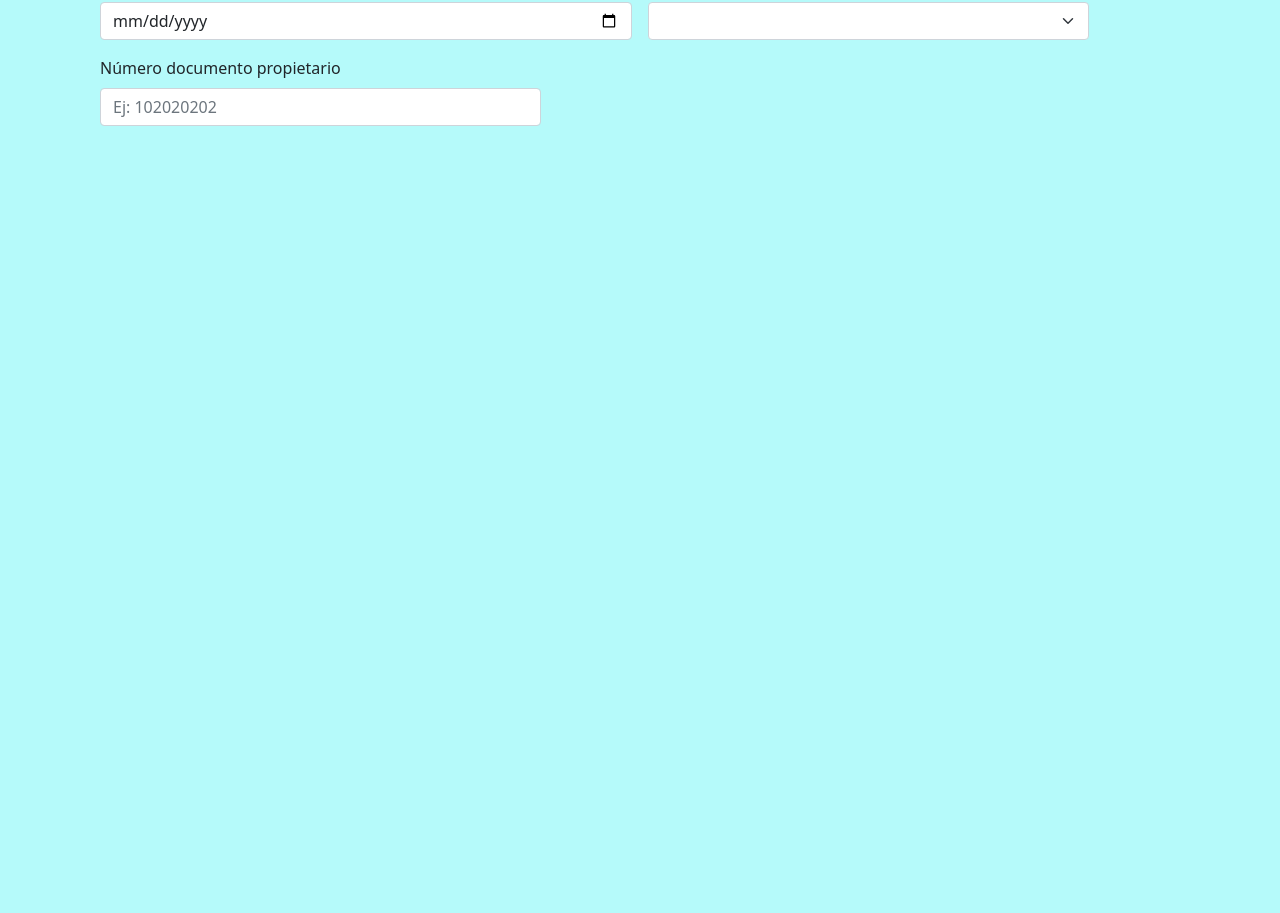
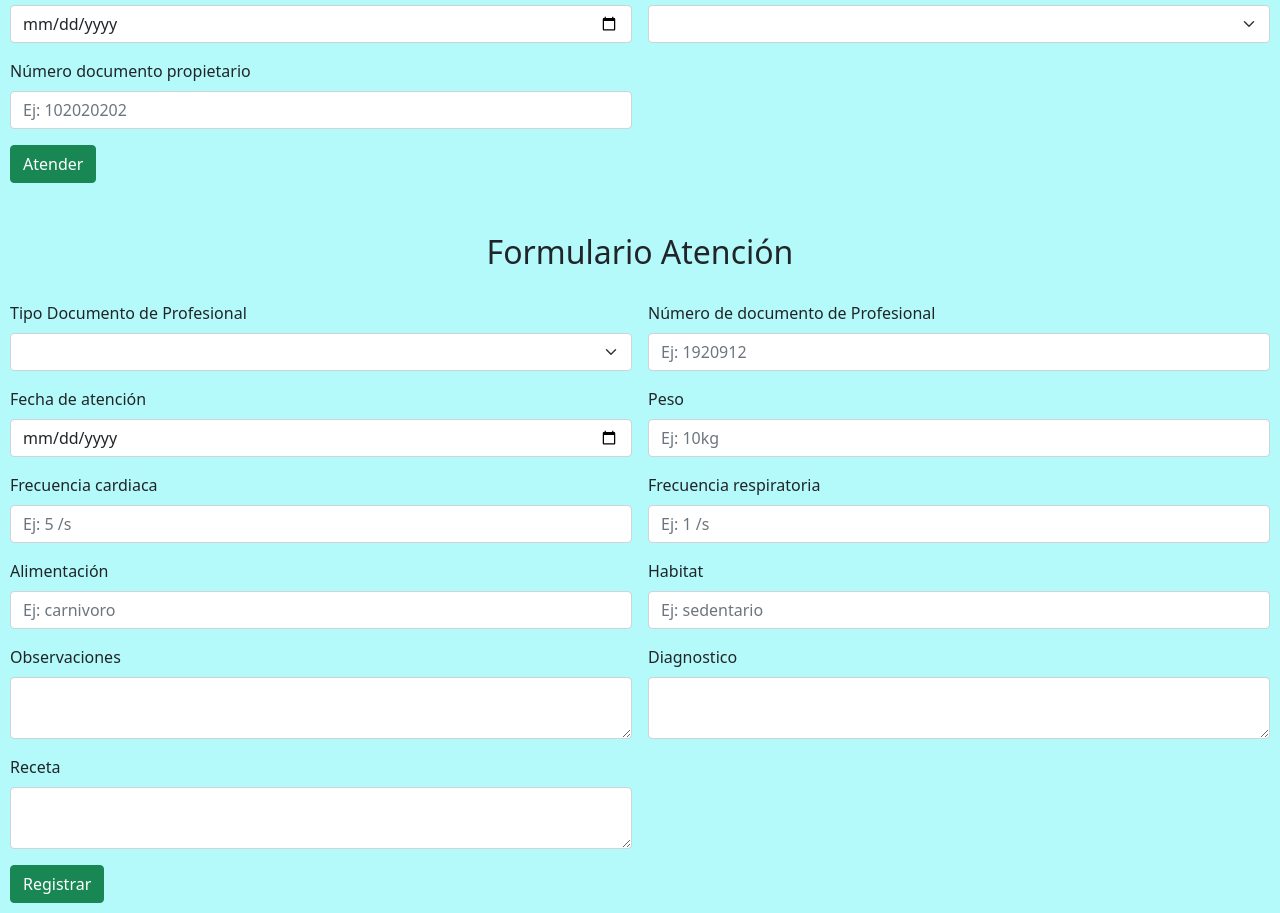
Before and after one commit to Beto-63/Proyecto-Veterinaria, a Vue app in the folder frontend/: page /Atencion in a window 1280 px wide. Shown: the part 703-1616 px from the top of the page. Before the commit the page ends 929 px from the top, so only its background shows below. Built offline with nearby package versions, Linux system fonts and the light colour scheme; no server answers.

Commit message:
new changes and new component

```diff
--- a/frontend/src/components/Cliente2.vue
+++ b/frontend/src/components/Cliente2.vue
@@ -1,5 +1,5 @@
 <template>
-  <div class="create-cliente-view">
+  <div class="ajustar-form">
     <!------FORMULARIO PARA CREAR CLIENTES----->
     <div>
       <h2 class="title">Iniciar Atención</h2>
@@ -127,7 +127,7 @@
       </button>
     </div>
     <!-----TABLA DE MASCOTAS----->
-    <table class="table table-striped table-hover">
+    <table id="tabla" class="table table-striped table-hover">
       <!---Cabecera de la tabla---->
       <thead>
         <tr>
@@ -171,7 +171,6 @@
 
 <script>
 import store from "../store/index.js";
-const url = "http://localhost:3000/users";
 export default {
   data() {
     return {
@@ -201,5 +200,10 @@ export default {
 <style>
 .create-cliente-view {
   padding: 10px;
+  margin-bottom: 100px;
+}
+
+#tabla{
+  margin-top: 50px;
 }
 </style>
--- /dev/null
+++ b/frontend/src/components/FormAtencion.vue
@@ -0,0 +1,148 @@
+<template>
+  <div class="ajustar-form">
+    <h2 class="title">Formulario Atención</h2>
+    <form class="row g-3">
+      <div class="col-6">
+        <label for="inputTipo" class="form-label"
+          >Tipo Documento de Profesional</label
+        >
+        <select
+          id="inputTipo"
+          v-model="tipoDocumentoProf"
+          class="form-select"
+          aria-label="Default select example"
+        >
+          <option value="Cedula">Cedula de Ciudadania</option>
+          <option value="TIdentidad">Tarjeta de Identidad</option>
+          <option value="CExtranjeria">Cedula Extranjeria</option>
+          <option value="Pasaporte">Pasaporte</option>
+        </select>
+      </div>
+      <div class="col-md-6">
+        <label for="inputNum" class="form-label"
+          >Número de documento de Profesional</label
+        >
+        <input
+          id="inputNum"
+          v-model="numDocumentoProf"
+          type="number"
+          class="form-control"
+          placeholder="Ej: 1920912"
+        />
+      </div>
+      <div class="col-md-6">
+        <label for="inputFechaa" class="form-label">Fecha de atención</label>
+        <input
+          v-model="fechaAtencion"
+          type="date"
+          class="form-control"
+          id="inputFechaa"
+        />
+      </div>
+      <div class="col-md-6">
+        <label for="inputPeso" class="form-label">Peso</label>
+        <input
+          id="inputPeso"
+          v-model="peso"
+          type="number"
+          class="form-control"
+          placeholder="Ej: 10kg"
+        />
+      </div>
+      <div class="col-md-6">
+        <label for="inputCard" class="form-label">Frecuencia cardiaca</label>
+        <input
+          id="inputCard"
+          v-model="frecCardiaca"
+          type="number"
+          class="form-control"
+          placeholder="Ej: 5 /s"
+        />
+      </div>
+      <div class="col-md-6">
+        <label for="inputRes" class="form-label">Frecuencia respiratoria</label>
+        <input
+          id="inputRes"
+          v-model="frecRespiratoria"
+          type="number"
+          class="form-control"
+          placeholder="Ej: 1 /s"
+        />
+      </div>
+      <div class="col-md-6">
+        <label for="inputAlim" class="form-label">Alimentación</label>
+        <input
+          id="inputAlim"
+          v-model="alimentacion"
+          type="text"
+          class="form-control"
+          placeholder="Ej: carnivoro"
+        />
+      </div>
+      <div class="col-md-6">
+        <label for="inputHab" class="form-label">Habitat</label>
+        <input
+          id="inputHab"
+          v-model="habitat"
+          type="text"
+          class="form-control"
+          placeholder="Ej: sedentario"
+        />
+      </div>
+      <div class="col-md-6">
+        <label for="inputObs" class="form-label">Observaciones</label>
+        <textarea
+          id="inputObs"
+          v-model="observacion"
+          type="text"
+          class="form-control"
+        />
+      </div>
+      <div class="col-md-6">
+        <label for="inputDiag" class="form-label">Diagnostico</label>
+        <textarea
+          id="inputDiag"
+          v-model="diagnostico"
+          type="text"
+          class="form-control"
+        />
+      </div>
+      <div class="col-md-6">
+        <label for="inputRec" class="form-label">Receta</label>
+        <textarea
+          id="inputRec"
+          v-model="receta"
+          type="text"
+          class="form-control"
+        />
+      </div>
+
+      <div class="col-10">
+        <button type="button" class="btn btn-success">Registrar</button>
+      </div>
+    </form>
+  </div>
+</template>
+
+<script>
+export default {
+  data() {
+    return {
+      tipoDocumentoProf: null,
+      numDocumentoProf: null,
+      fechaAtencion: null,
+      peso: null,
+      frecCardiaca: null,
+      frecRespiratoria: null,
+      alimentacion: null,
+      habitat: null,
+      observacion: null,
+      diagnostico: null,
+      receta: null
+    };
+  },
+};
+</script>
+
+<style>
+</style>
--- a/frontend/src/components/FormMascota.vue
+++ b/frontend/src/components/FormMascota.vue
@@ -1,6 +1,6 @@
 <template>
-  <div class="form-mascota">
-    <h1>Formulario Mascota</h1>
+  <div class="ajustar-form">
+    <h2 class="title">Formulario Mascota</h2>
     <form class="row g-3">
       <div class="col-md-6">
         <label for="inputEmail4" class="form-label">Nombre</label>
@@ -12,29 +12,29 @@
           placeholder="Ej: Mateo"
         />
       </div>
-      <div class="col-md-5">
+      <div class="col-6">
         <label for="inputState" class="form-label">Especie</label>
         <select v-model="especieMascota" id="inputState" class="form-select">
           <option selected v-for="esp in especies" :key="esp">{{ esp }}</option>
         </select>
       </div>
       <div class="col-md-6">
-        <label for="inputEmail4" class="form-label">Fecha Nacimiento</label>
+        <label for="inputFecha" class="form-label">Fecha Nacimiento</label>
         <input
           v-model="fechaMascota"
           type="date"
           class="form-control"
-          id="inputEmail4"
+          id="inputFecha"
         />
       </div>
-      <div class="col-md-5">
-        <label for="inputState" class="form-label">Género</label>
-        <select v-model="generoMascota" id="inputState" class="form-select">
+      <div class="col-6">
+        <label for="inputGenero" class="form-label">Género</label>
+        <select v-model="generoMascota" id="inputGenero" class="form-select">
           <option>Femenimo</option>
           <option>Masculino</option>
         </select>
       </div>
-      <div class="col-5">
+      <div class="col-6">
         <label for="inputAddress" class="form-label"
           >Número documento propietario</label
         >
@@ -45,6 +45,15 @@
           id="inputAddress"
           placeholder="Ej: 102020202"
         />
+      </div>
+
+      <div class="col-10">
+        <button
+          type="button"
+          class="btn btn-success"
+        >
+          Atender
+        </button>
       </div>
     </form>
   </div>
@@ -66,7 +75,7 @@ export default {
 </script>
 
 <style>
-.form-mascota {
-  margin: 100px;
+.ajustar-form {
+  padding: 10px;
 }
 </style>
--- a/frontend/src/components/Profesional.vue
+++ b/frontend/src/components/Profesional.vue
@@ -157,7 +157,6 @@
 
 <script>
 import store from "../store/index.js";
-const url = "http://localhost:3000/users";
 export default {
   data() {
     return {
@@ -205,7 +204,7 @@ export default {
     },
     btnEliminar(id) {
       let obj = {
-        id: id,
+        id,
       };
       store.dispatch("eliminarProfesional", obj).then(() => {
         store.dispatch("cargarProfesionales");
--- a/frontend/src/views/Atencion.vue
+++ b/frontend/src/views/Atencion.vue
@@ -4,6 +4,7 @@
     <navbar />
     <cliente />
     <form-mascota/>
+    <form-atencion/>
 
   </div>
 </template>
@@ -14,11 +15,13 @@
 import Navbar from "../components/Navbar.vue";
 import Cliente from "../components/Cliente2.vue";
 import FormMascota from '../components/FormMascota.vue';
+import FormAtencion from '../components/FormAtencion.vue';
 export default {
   components: {
     Navbar,
     Cliente,
     FormMascota,
+    FormAtencion,
   },
 };
 
```
